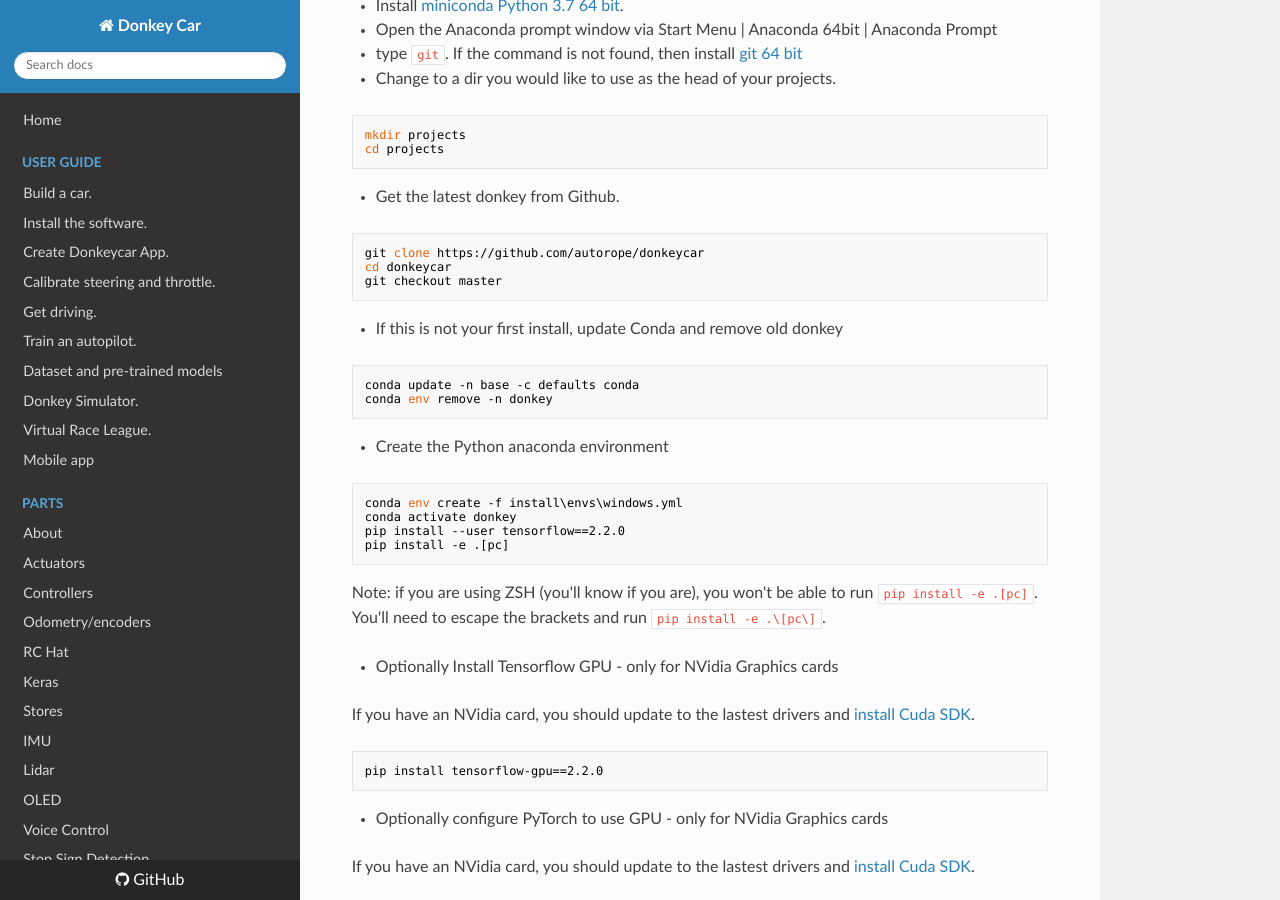
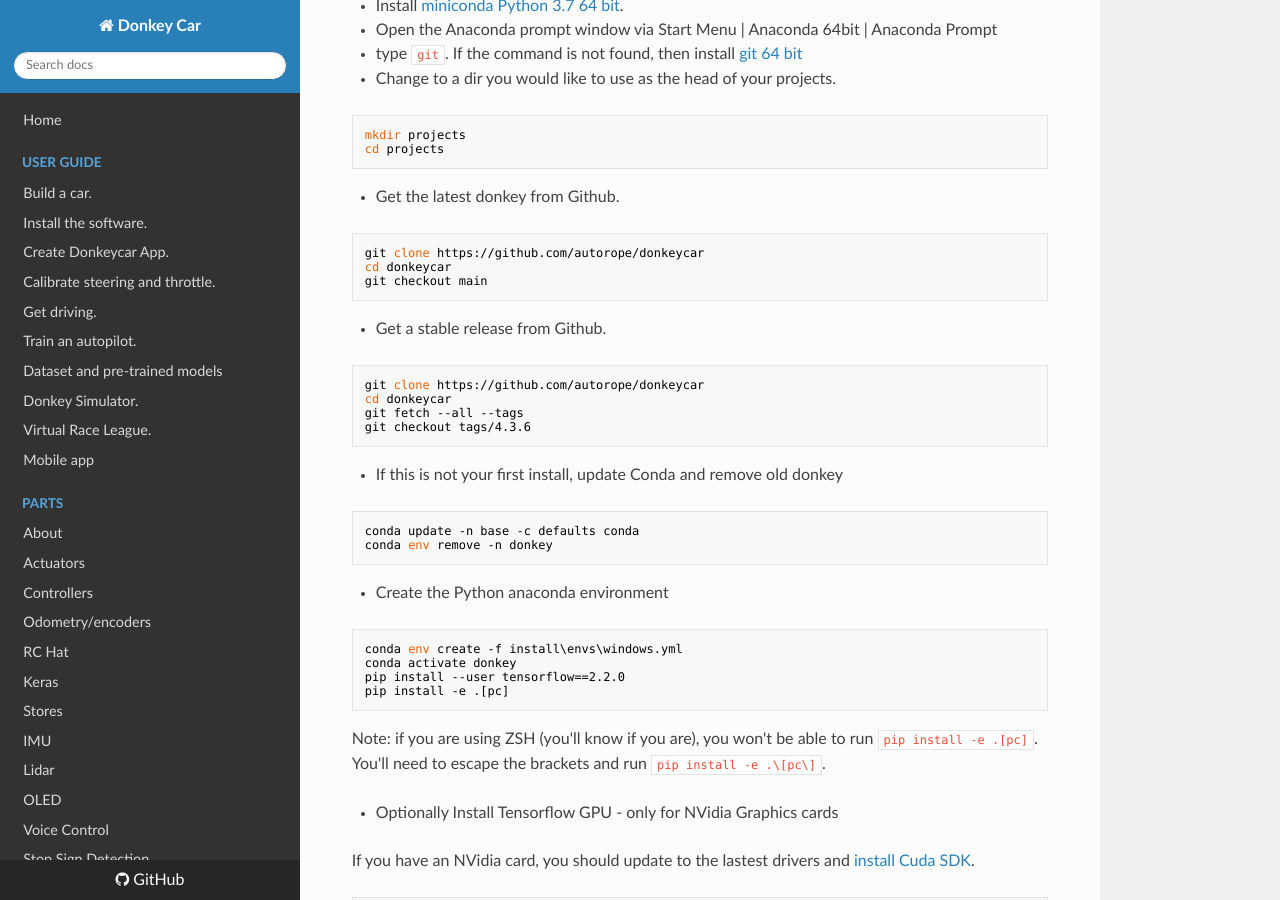
Before and after one commit to autorope/donkeydocs, an MkDocs documentation site: the page built from docs/guide/host_pc/setup_windows.md, in a window 1280 px wide and 900 px high, scrolled down 512 px. Built offline with MkDocs 1.6.1, drawn with Linux system fonts in a browser that asks for light colours; nearby versions of some CDN libraries; old or Windows-style settings are respelled for this version of MkDocs.

Commit message:
Using 'main' as default branch

````diff
--- a/docs/guide/host_pc/setup_windows.md
+++ b/docs/guide/host_pc/setup_windows.md
@@ -30,7 +30,16 @@ cd projects
 ```bash
 git clone https://github.com/autorope/donkeycar
 cd donkeycar
-git checkout master
+git checkout main
+```
+
+* Get a stable release from Github.
+
+```bash
+git clone https://github.com/autorope/donkeycar
+cd donkeycar
+git fetch --all --tags
+git checkout tags/4.3.6
 ```
 
 * If this is not your first install, update Conda and remove old donkey
````
